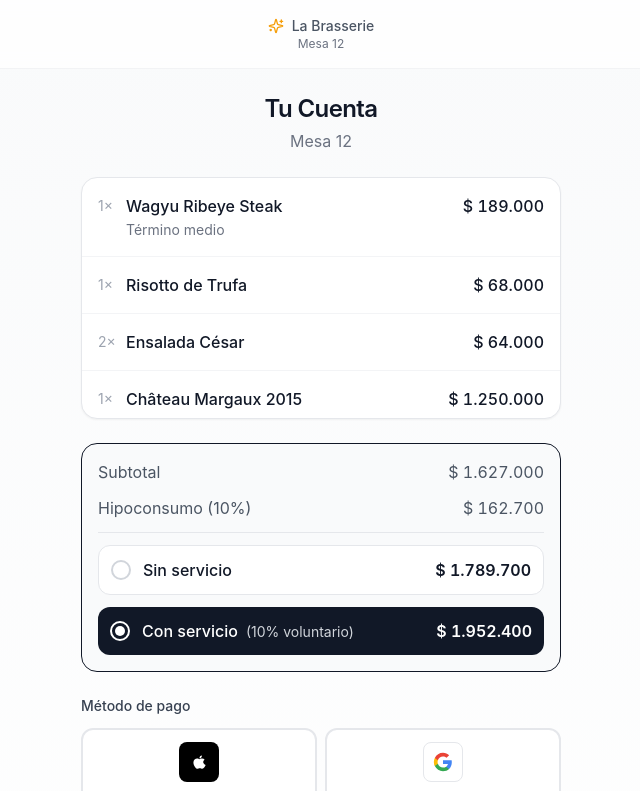
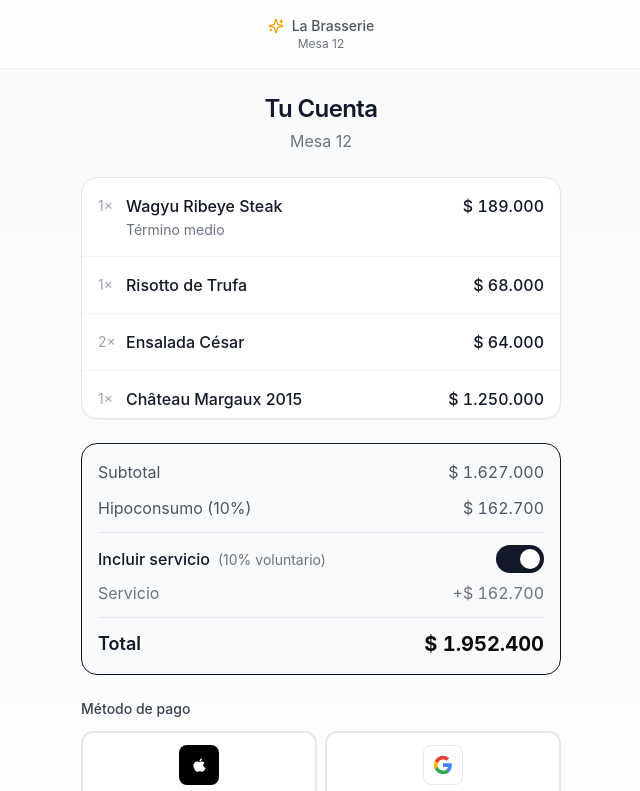
Before and after one commit to hunt-tickets/checkout, a Next.js app: page /checkout in a window 1280 px wide. Shown: the top 791 px of the page, without its empty margins (319-959 px from the left). Built offline with nearby package versions, Linux system fonts and the light colour scheme.

Commit message:
style: Cambiar selección de servicio a toggle switch

```diff
--- a/app/checkout/page.tsx
+++ b/app/checkout/page.tsx
@@ -215,50 +215,38 @@ export default function CheckoutPage() {
             <span className="tabular-nums">{formatCurrency(hipoconsumo)}</span>
           </div>
 
-          <div className="border-t border-gray-200 pt-3 space-y-3">
-            {/* Sin servicio */}
-            <div
-              onClick={() => setIncludeService(false)}
-              className={`flex justify-between items-center p-3 rounded-xl cursor-pointer transition-all ${
-                !includeService
-                  ? 'bg-gray-900 text-white'
-                  : 'bg-white border border-gray-200 text-gray-900 hover:border-gray-300'
-              }`}
-            >
-              <div className="flex items-center gap-3">
-                <div className={`w-5 h-5 rounded-full border-2 flex items-center justify-center ${
-                  !includeService ? 'border-white' : 'border-gray-300'
-                }`}>
-                  {!includeService && <div className="w-2.5 h-2.5 bg-white rounded-full" />}
-                </div>
-                <span className="font-medium">Sin servicio</span>
+          <div className="border-t border-gray-200 pt-3">
+            {/* Toggle servicio */}
+            <div className="flex justify-between items-center">
+              <div>
+                <span className="font-medium text-gray-900">Incluir servicio</span>
+                <span className="text-sm text-gray-500 ml-2">(10% voluntario)</span>
               </div>
-              <span className="font-semibold tabular-nums">{formatCurrency(totalSinServicio)}</span>
+              <button
+                onClick={() => setIncludeService(!includeService)}
+                className={`relative w-12 h-7 rounded-full transition-colors ${
+                  includeService ? 'bg-gray-900' : 'bg-gray-300'
+                }`}
+              >
+                <div
+                  className={`absolute top-1 w-5 h-5 bg-white rounded-full shadow-md transition-transform ${
+                    includeService ? 'translate-x-6' : 'translate-x-1'
+                  }`}
+                />
+              </button>
             </div>
 
-            {/* Con servicio */}
-            <div
-              onClick={() => setIncludeService(true)}
-              className={`flex justify-between items-center p-3 rounded-xl cursor-pointer transition-all ${
-                includeService
-                  ? 'bg-gray-900 text-white'
-                  : 'bg-white border border-gray-200 text-gray-900 hover:border-gray-300'
-              }`}
-            >
-              <div className="flex items-center gap-3">
-                <div className={`w-5 h-5 rounded-full border-2 flex items-center justify-center ${
-                  includeService ? 'border-white' : 'border-gray-300'
-                }`}>
-                  {includeService && <div className="w-2.5 h-2.5 bg-white rounded-full" />}
-                </div>
-                <div>
-                  <span className="font-medium">Con servicio</span>
-                  <span className={`text-sm ml-2 ${includeService ? 'text-gray-300' : 'text-gray-500'}`}>
-                    (10% voluntario)
-                  </span>
-                </div>
+            {includeService && (
+              <div className="flex justify-between text-gray-500 mt-2">
+                <span>Servicio</span>
+                <span className="tabular-nums">+{formatCurrency(servicio)}</span>
               </div>
-              <span className="font-semibold tabular-nums">{formatCurrency(totalConServicio)}</span>
+            )}
+
+            {/* Total */}
+            <div className="flex justify-between items-center mt-3 pt-3 border-t border-gray-200">
+              <span className="font-semibold text-gray-900 text-lg">Total</span>
+              <span className="font-bold text-xl tabular-nums">{formatCurrency(totalFinal)}</span>
             </div>
           </div>
         </div>
```
